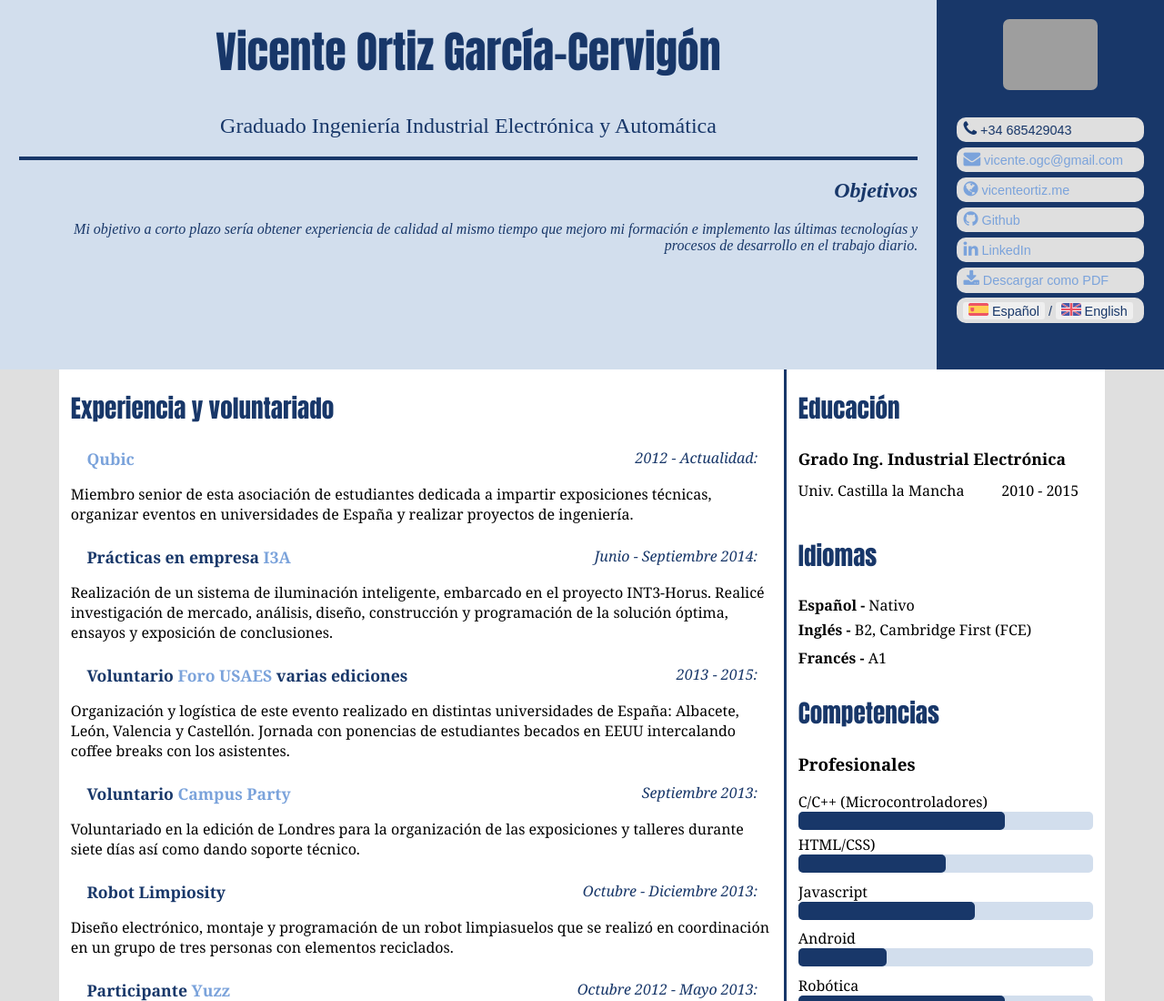
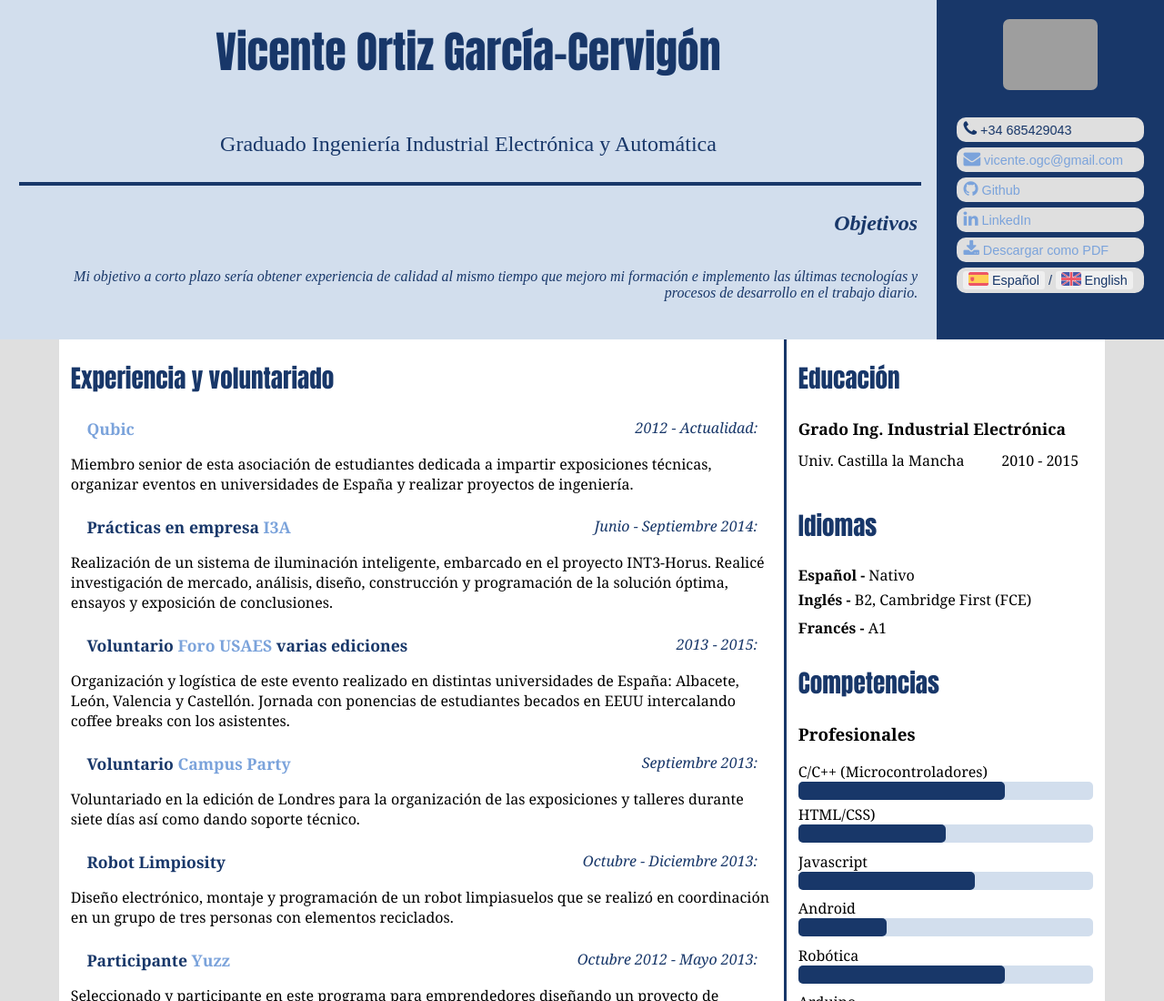
Before and after one commit to pouyio/pouyio.github.io, a website: page index.html in a window 1280 px wide. Shown: the top 1100 px of the page at 91% size. Drawn offline with nearby package versions, Linux system fonts and the light colour scheme; grey boxes are pictures that could not be loaded.

Commit message:
vertycally centered header and removed link to page itself

```diff
--- a/css/style.css
+++ b/css/style.css
@@ -35,8 +35,14 @@ a:hover {
 }
 .header-main {
   text-align: center;
+  display: flex;
+  flex-direction: column;
+  /*justify-content: center;*/
   padding: 1.3em;
   flex: 1 1 100%;
+}
+hr {
+  width: 100%;
 }
 .header-image {
   border-radius: 7px;
--- a/index.html
+++ b/index.html
@@ -28,7 +28,7 @@
         <ul>
           <li><i class="fa fa-phone"></i> +34 685429043</li>
           <li><a href="mailto:vicente.ogc@gmail.com" target="_top"><i class="fa fa-envelope"></i> vicente.ogc@gmail.com</a></li>
-          <li><a href="http://vicenteortiz.me/"><i class="fa fa-globe"></i> vicenteortiz.me</a></li>
+          <!-- <li><a href="http://vicenteortiz.me/"><i class="fa fa-globe"></i> vicenteortiz.me</a></li> -->
           <li><a href="https://github.com/pouyio"><i class="fa fa-github"></i> Github</a></li>
           <li><a href="https://www.linkedin.com/in/vicenteogc"><i class="fa fa-linkedin"></i> LinkedIn</a></li>
           <li id="download-link"></li>
```
Also changed, not shown: build/style.css.
